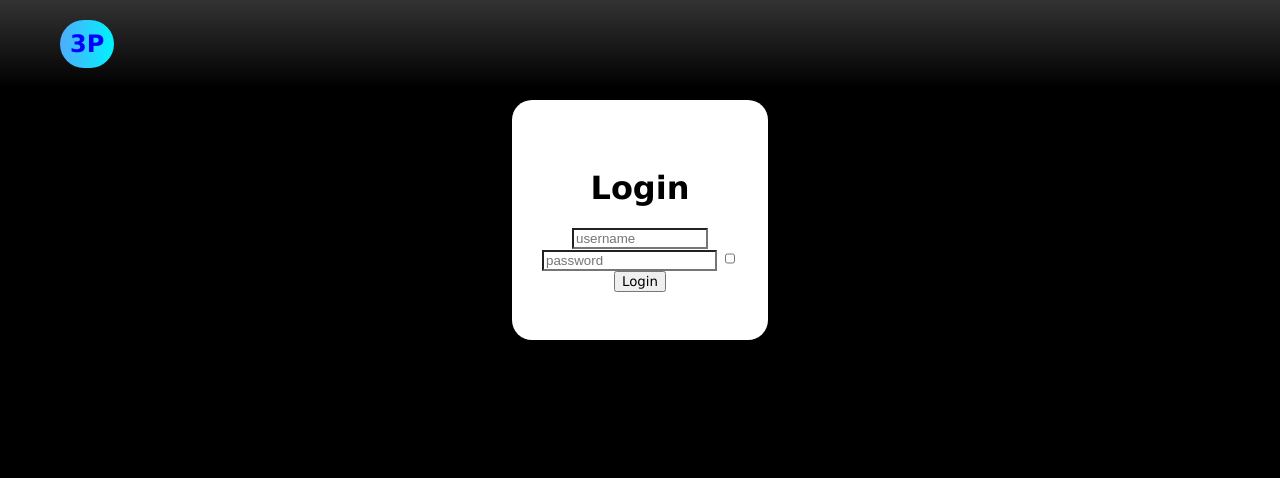
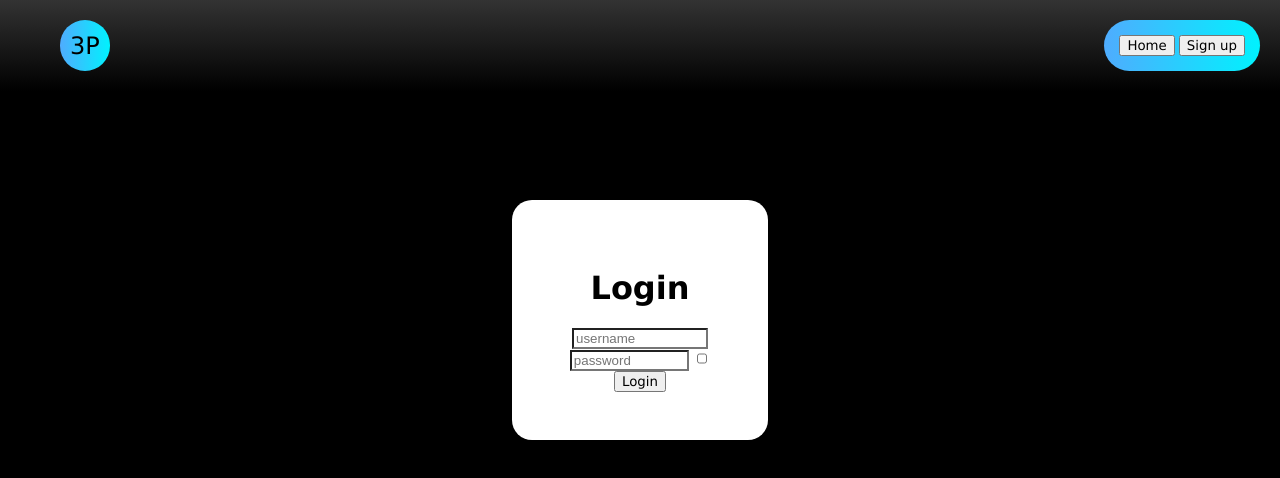
Before and after one commit to Riley391/media-player-website, a plain HTML site: page login.html in a window 1280 px wide. Drawn offline with Linux system fonts and the light colour scheme.

Commit message:
Add files via upload

```diff
--- a/login.html
+++ b/login.html
@@ -5,15 +5,19 @@
     <title>Payton's Play/Pause</title>
     <link rel="stylesheet" href="style.css">
   </head>
-  <body>
+  <body id="body" onload="randomGradient()">
     <nav>
       <ul class="header">
-        <li class="header-item title">3P</li>
+        <li class="header-item title"><button type="button" name="button" class="header-button" onclick="setBg()">3P</button></li>
+        <li class="header-item"><div class="login-signup">
+          <button type="button" name="home"><a href="index.html">Home</a></button>
+          <button type="button" name="signup"><a href="signup.html">Sign up</a></button>
+        </div></li>
       </ul>
     </nav>
 
     <div class="credentials">
-      <div class="login-box">
+      <div class="login-box" id="loginBox">
         <h1 class="login-title">Login</h1>
         <input type="text" name="username" placeholder="username">
         <div class="password-box">
--- a/script.js
+++ b/script.js
@@ -16,3 +16,12 @@ function setBg() {
   var styleString = "background-color: #" + randomColor + ";";
   pageColor = pageColor.setAttribute("style", styleString);
 }
+
+function randomGradient() {
+  var randomColor1 = Math.floor(Math.random()*16777215).toString(16);
+  var randomColor2 = Math.floor(Math.random()*16777215).toString(16);
+  var randomColor3 = Math.floor(Math.random()*16777215).toString(16);
+  var loginGradient = document.getElementById("body");
+  var styleString = "background-image: linear-gradient(" + randomColor1 + ", " + randomColor2 + ");";
+  loginGradient = loginGradient.setAttribute("style", styleString);
+}
--- a/style.css
+++ b/style.css
@@ -71,7 +71,7 @@ input {
 }
 
 .credentials {
-  margin-top: 100px;
+  margin-top: 200px;
   width: 100%;
   height: 100%;
   display: flex;
@@ -102,7 +102,7 @@ button {
 }
 
 .password {
-  width: 167px;
+  width: 8.7vw;
 }
 
 .password-checkbox {
@@ -114,5 +114,5 @@ button {
   font-family: inherit;
   border: 0;
   padding: 0;
-  background-image: inherit;
+  background: rgba(204, 204, 204, 0);
 }
```
Also changed, not shown: index.html (+1 -1 lines), signup.html (added, +33 -0 lines).
